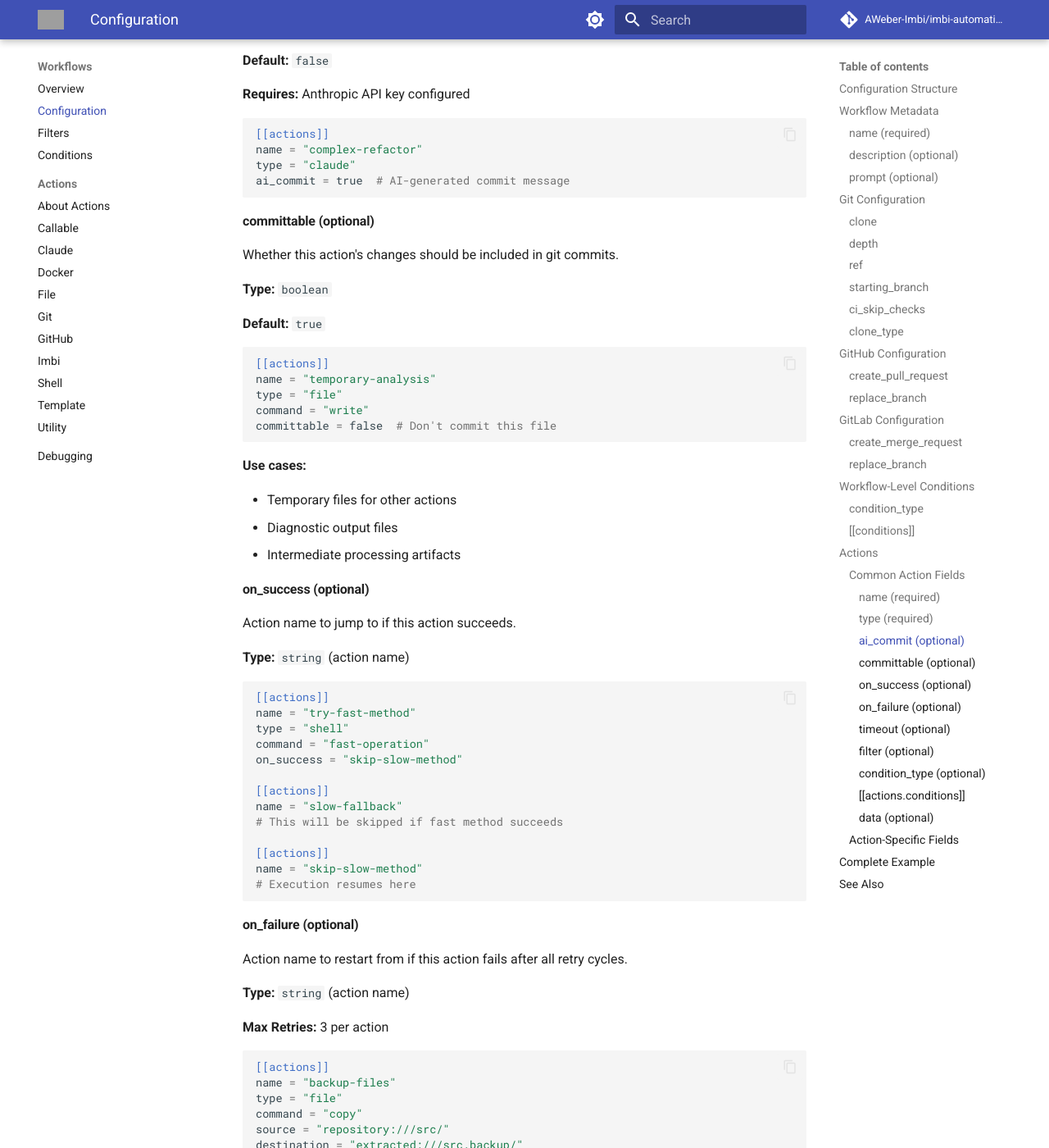
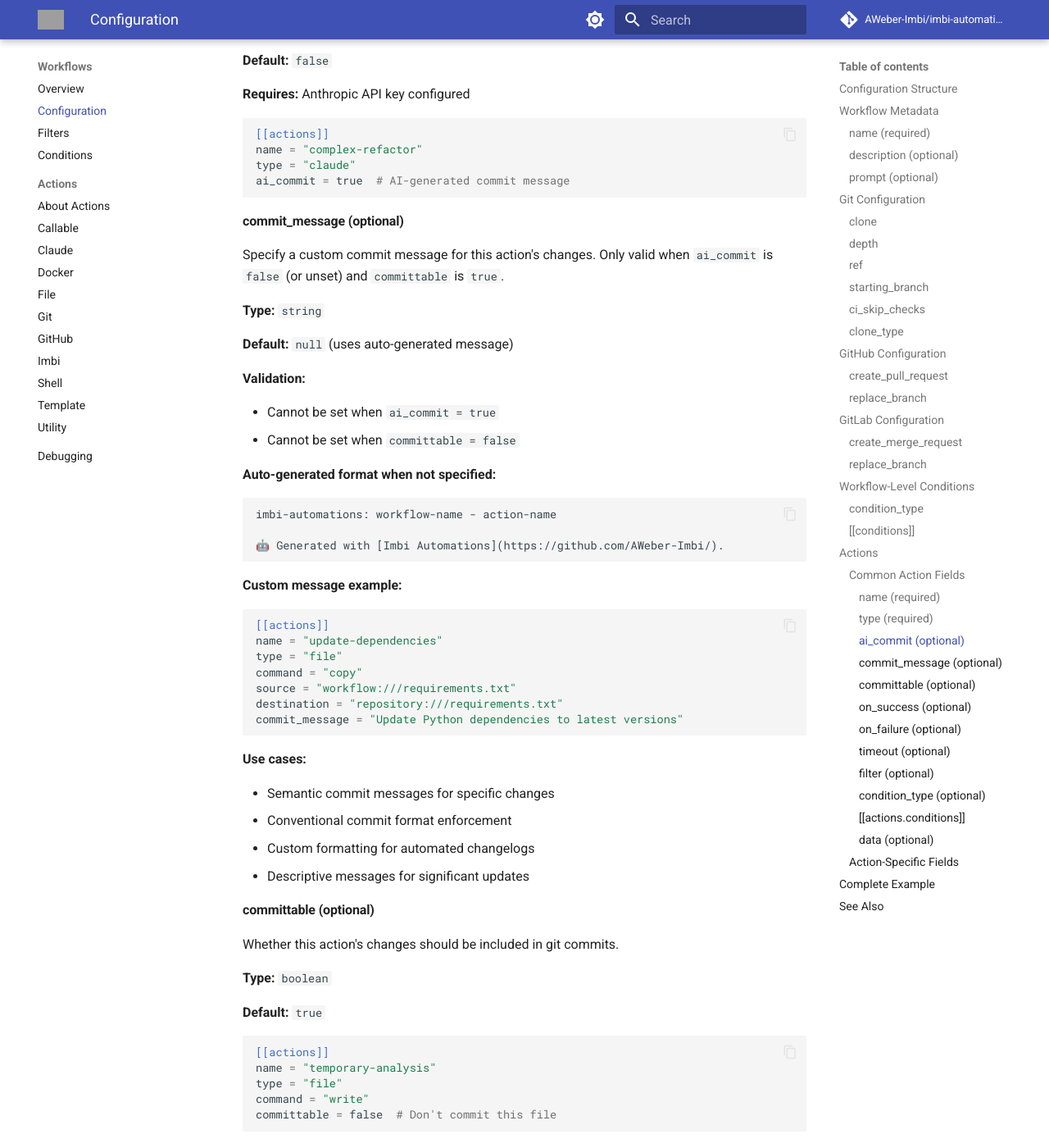
Before and after one commit to AWeber-Imbi/imbi-automations-cli, an MkDocs documentation site: the page built from docs/workflow-configuration.md, in a window 1280 px wide and 1400 px high, scrolled down 8137 px. Shown: the whole window at 82% size. Built offline with MkDocs 1.6.1 and Material for MkDocs 9.7.7, drawn with Linux system fonts in a browser that asks for light colours; comment, search, counter and statistics services are not loaded; grey boxes are pictures that could not be loaded.

Commit message:
Document commit_message field in workflow configuration
Added comprehensive documentation for the commit_message field including:
- Field type, default value, and validation rules
- Explanation of when it can and cannot be used
- Auto-generated message format for comparison
- Practical examples showing custom commit messages
- Use cases for semantic commits and conventional commit formats

🤖 Generated with [Claude Code](https://claude.com/claude-code)

Co-Authored-By: Claude <noreply@anthropic.com>

````diff
--- a/docs/workflow-configuration.md
+++ b/docs/workflow-configuration.md
@@ -408,6 +408,46 @@ type = "claude"
 ai_commit = true  # AI-generated commit message
 ```
 
+#### commit_message (optional)
+
+Specify a custom commit message for this action's changes. Only valid when `ai_commit` is `false` (or unset) and `committable` is `true`.
+
+**Type:** `string`
+
+**Default:** `null` (uses auto-generated message)
+
+**Validation:**
+
+- Cannot be set when `ai_commit = true`
+- Cannot be set when `committable = false`
+
+**Auto-generated format when not specified:**
+
+```
+imbi-automations: workflow-name - action-name
+
+🤖 Generated with [Imbi Automations](https://github.com/AWeber-Imbi/).
+```
+
+**Custom message example:**
+
+```toml
+[[actions]]
+name = "update-dependencies"
+type = "file"
+command = "copy"
+source = "workflow:///requirements.txt"
+destination = "repository:///requirements.txt"
+commit_message = "Update Python dependencies to latest versions"
+```
+
+**Use cases:**
+
+- Semantic commit messages for specific changes
+- Conventional commit format enforcement
+- Custom formatting for automated changelogs
+- Descriptive messages for significant updates
+
 #### committable (optional)
 
 Whether this action's changes should be included in git commits.
````
